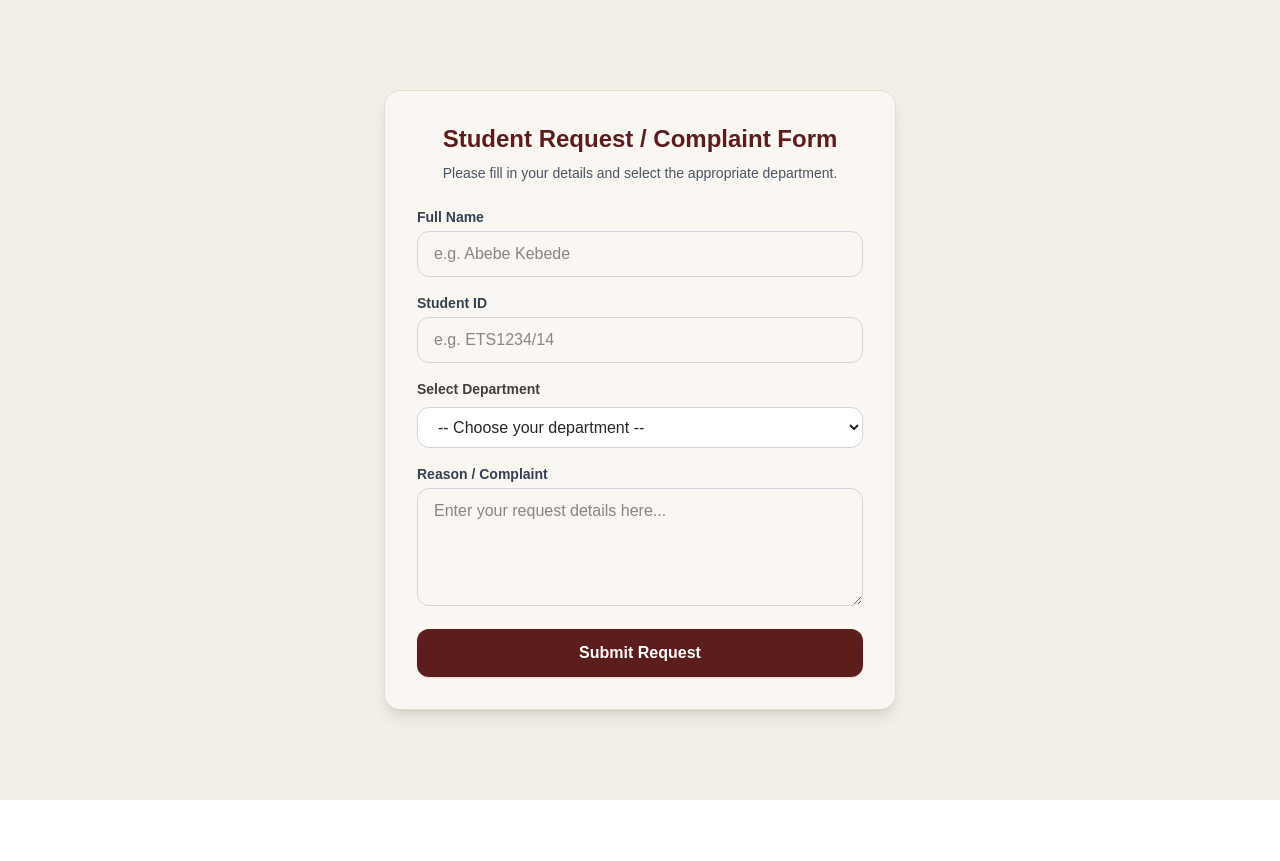
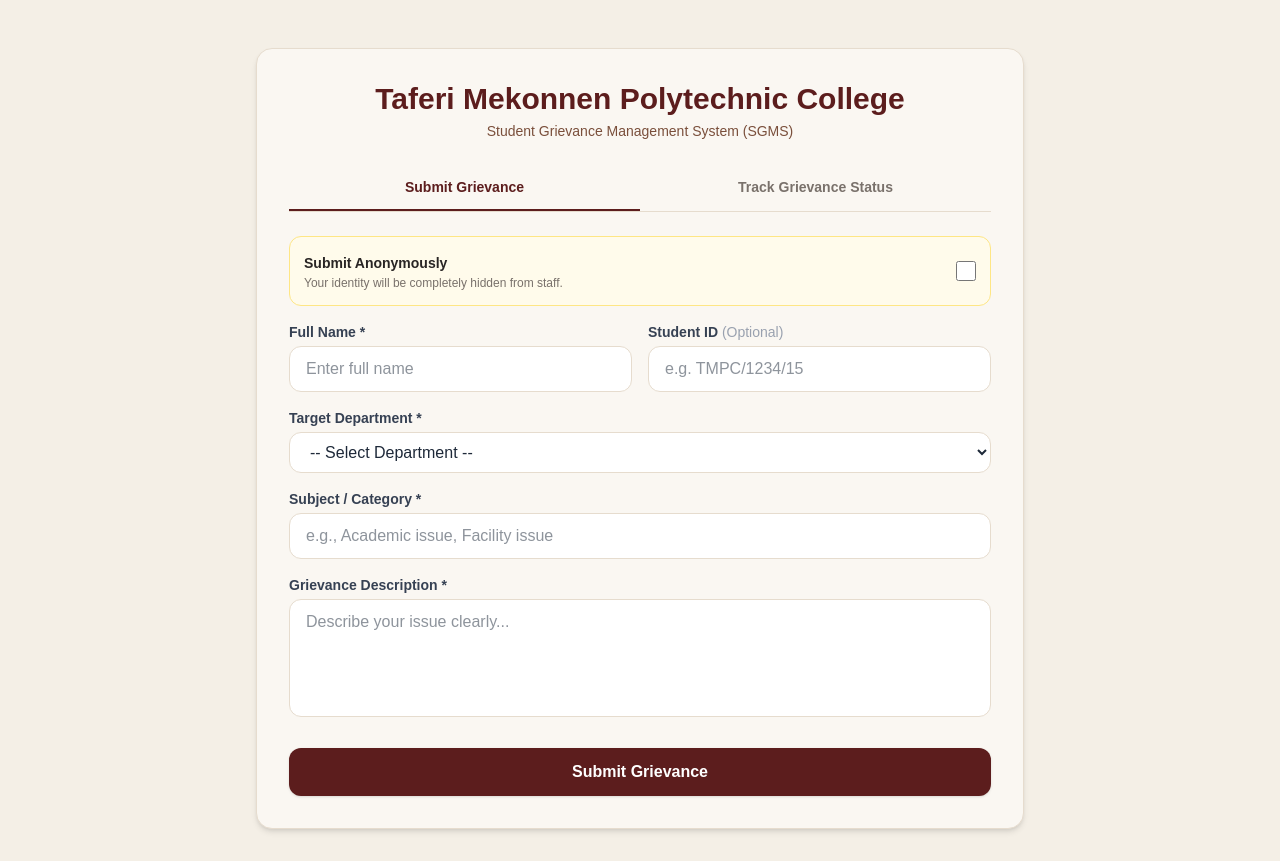
Before and after one commit to hiwotdemissiehiwina-netizen/SGMS, a Next.js app: page /student in a window 1280 px wide. Before the commit the page ends 800 px from the top, so only its background shows below. Built offline with nearby package versions, Linux system fonts and the light colour scheme; no server answers; the database is empty.

Commit message:
aligned with SGMS proposal requirements

```diff
--- a/app/student/page.tsx
+++ b/app/student/page.tsx
@@ -1,147 +1,209 @@
 'use client';
 
-import { useState, useEffect } from 'react';
+import { useState } from 'react';
 
-interface Department {
-  _id: string;
-  name: string;
-  code: string;
-}
+export default function StudentPortalPage() {
+  const [activeTab, setActiveTab] = useState<'submit' | 'track'>('submit');
 
-export default function StudentComplaintPage() {
-  const [departments, setDepartments] = useState<Department[]>([]);
+  // Form Data
   const [studentName, setStudentName] = useState('');
   const [studentId, setStudentId] = useState('');
-  const [reason, setReason] = useState('');
-  const [selectedDepartmentId, setSelectedDepartmentId] = useState('');
+  const [department, setDepartment] = useState('');
+  const [subject, setSubject] = useState('');
+  const [message, setMessage] = useState('');
+  const [isAnonymous, setIsAnonymous] = useState(false);
 
+  // States
   const [loading, setLoading] = useState(false);
-  const [message, setMessage] = useState<{ type: 'success' | 'error'; text: string } | null>(null);
+  const [generatedTicketId, setGeneratedTicketId] = useState('');
+  const [error, setError] = useState('');
 
-  // 1. Fetch departments for select dropdown
-  useEffect(() => {
-    const fetchDepartments = async () => {
-      try {
-        const res = await fetch('/api/departments');
-        const data = await res.json();
-        if (data.success || Array.isArray(data)) {
-          setDepartments(data.departments || data);
-        }
-      } catch (err) {
-        console.error('Failed to load departments:', err);
-      }
-    };
-    fetchDepartments();
-  }, []);
+  // Track State
+  const [searchTicketId, setSearchTicketId] = useState('');
+  const [trackedTicket, setTrackedTicket] = useState<any>(null);
+  const [searchLoading, setSearchLoading] = useState(false);
+  const [searchError, setSearchError] = useState('');
 
-  // 2. Handle form submission
+  // 1. Submit Grievance Function
   const handleSubmit = async (e: React.FormEvent) => {
     e.preventDefault();
-    setMessage(null);
-
-    if (!studentName || !studentId || !reason || !selectedDepartmentId) {
-      setMessage({ type: 'error', text: 'Please fill in all required fields.' });
-      return;
-    }
-
     setLoading(true);
+    setError('');
+    setGeneratedTicketId('');
 
     try {
-      const res = await fetch('/api/complaints', {
+      const res = await fetch('/api/student/tickets', {
         method: 'POST',
         headers: { 'Content-Type': 'application/json' },
         body: JSON.stringify({
-          studentName,
-          studentId,
-          reason,
-          departmentId: selectedDepartmentId,
+          studentName: isAnonymous ? 'Anonymous' : studentName,
+          studentId: isAnonymous ? 'N/A' : (studentId || 'N/A'),
+          department,
+          subject,
+          message,
+          isAnonymous,
         }),
       });
 
       const data = await res.json();
 
-      if (res.ok && data.success) {
-        setMessage({ type: 'success', text: 'Your request has been submitted successfully.' });
+      if (!res.ok) throw new Error(data.message || 'Failed to submit grievance');
+
+      setGeneratedTicketId(data.ticketId);
       setStudentName('');
       setStudentId('');
-        setReason('');
-        setSelectedDepartmentId('');
-      } else {
-        setMessage({ type: 'error', text: data.message || 'An error occurred. Please try again.' });
-      }
-    } catch (error) {
-      setMessage({ type: 'error', text: 'Unable to connect to the server.' });
+      setDepartment('');
+      setSubject('');
+      setMessage('');
+      setIsAnonymous(false);
+
+    } catch (err: any) {
+      setError(err.message || 'Something went wrong');
     } finally {
       setLoading(false);
     }
   };
 
+  // 2. Track Ticket Status Function
+  const handleTrack = async (e: React.FormEvent) => {
+    e.preventDefault();
+    if (!searchTicketId.trim()) return;
+
+    setSearchLoading(true);
+    setSearchError('');
+    setTrackedTicket(null);
+
+    try {
+      const res = await fetch(`/api/student/tickets?ticketId=${searchTicketId.trim()}`);
+      const data = await res.json();
+
+      if (!res.ok || !data.ticket) {
+        throw new Error(data.message || 'Ticket not found. Please check your Ticket ID.');
+      }
+
+      setTrackedTicket(data.ticket);
+    } catch (err: any) {
+      setSearchError(err.message);
+    } finally {
+      setSearchLoading(false);
+    }
+  };
+
   return (
-    <div className="min-h-screen bg-[#f4efe6] flex items-center justify-center p-4">
-      <div className="bg-[#faf7f2] border border-[#e6dcce] rounded-2xl shadow-lg p-8 max-w-lg w-full">
+    <main className="min-h-screen bg-[#f4efe6] p-4 md:p-8 flex justify-center items-start">
+      <div className="w-full max-w-3xl bg-[#faf7f2] border border-[#e6dcce] rounded-2xl shadow-md p-6 md:p-8 mt-4">
 
-        <h1 className="text-2xl font-bold text-[#5c1d1d] text-center mb-2">
-          Student Request / Complaint Form
+        {/* Title */}
+        <div className="text-center mb-6">
+          <h1 className="text-2xl md:text-3xl font-bold text-[#5c1d1d]">
+            Taferi Mekonnen Polytechnic College
           </h1>
-        <p className="text-sm text-gray-600 text-center mb-6">
-          Please fill in your details and select the appropriate department.
+          <p className="text-xs md:text-sm text-[#7a4f3b] font-medium mt-1">
+            Student Grievance Management System (SGMS)
           </p>
+        </div>
 
-        {message && (
-          <div
-            className={`p-4 rounded-xl mb-4 text-sm font-medium ${
-              message.type === 'success'
-                ? 'bg-green-100 text-green-800 border border-green-200'
-                : 'bg-red-100 text-red-800 border border-red-200'
+        {/* Tab Switcher */}
+        <div className="flex border-b border-[#e6dcce] mb-6">
+          <button
+            onClick={() => setActiveTab('submit')}
+            className={`flex-1 py-3 text-center font-bold text-sm transition border-b-2 ${
+              activeTab === 'submit'
+                ? 'border-[#5c1d1d] text-[#5c1d1d]'
+                : 'border-transparent text-stone-500 hover:text-stone-800'
             }`}
           >
-            {message.text}
+            Submit Grievance
+          </button>
+          <button
+            onClick={() => setActiveTab('track')}
+            className={`flex-1 py-3 text-center font-bold text-sm transition border-b-2 ${
+              activeTab === 'track'
+                ? 'border-[#5c1d1d] text-[#5c1d1d]'
+                : 'border-transparent text-stone-500 hover:text-stone-800'
+            }`}
+          >
+            Track Grievance Status
+          </button>
+        </div>
+
+        {/* TAB 1: SUBMIT GRIEVANCE */}
+        {activeTab === 'submit' && (
+          <div>
+            {generatedTicketId && (
+              <div className="mb-6 p-4 bg-green-50 border border-green-300 text-green-900 rounded-xl text-center">
+                <p className="font-bold text-lg">✅ Grievance Submitted Successfully!</p>
+                <p className="text-sm mt-1">Please save your unique Ticket ID to track progress:</p>
+                <div className="inline-block bg-white border border-green-400 px-4 py-2 rounded-lg font-mono text-xl font-extrabold text-[#5c1d1d] mt-2 shadow-sm select-all">
+                  {generatedTicketId}
+                </div>
+              </div>
+            )}
+
+            {error && (
+              <div className="mb-4 p-3 bg-red-100 border border-red-300 text-red-800 rounded-xl text-sm text-center">
+                {error}
               </div>
             )}
 
             <form onSubmit={handleSubmit} className="space-y-4">
-          {/* Student Name */}
+
+              {/* Anonymous Checkbox */}
+              <div className="bg-amber-50 border border-amber-200 p-3.5 rounded-xl flex items-center justify-between">
                 <div>
-            <label className="block text-sm font-semibold text-gray-700 mb-1">
-              Full Name
+                  <label htmlFor="anon" className="font-bold text-sm text-stone-800 cursor-pointer">
+                    Submit Anonymously
                   </label>
+                  <p className="text-xs text-stone-500">Your identity will be completely hidden from staff.</p>
+                </div>
                 <input
-              type="text"
-              value={studentName}
-              onChange={(e) => setStudentName(e.target.value)}
-              placeholder="e.g. Abebe Kebede"
-              className="w-full px-4 py-2.5 rounded-xl border border-gray-300 focus:outline-none focus:ring-2 focus:ring-[#5c1d1d]"
-              required
+                  id="anon"
+                  type="checkbox"
+                  checked={isAnonymous}
+                  onChange={(e) => setIsAnonymous(e.target.checked)}
+                  className="w-5 h-5 accent-[#5c1d1d] cursor-pointer"
                 />
               </div>
 
-          {/* Student ID */}
+              {!isAnonymous && (
+                <div className="grid grid-cols-1 md:grid-cols-2 gap-4">
                   <div>
-            <label className="block text-sm font-semibold text-gray-700 mb-1">
-              Student ID
+                    <label className="block text-sm font-semibold mb-1 text-gray-700">Full Name *</label>
+                    <input
+                      type="text"
+                      required={!isAnonymous}
+                      value={studentName}
+                      onChange={(e) => setStudentName(e.target.value)}
+                      placeholder="Enter full name"
+                      className="w-full px-4 py-2.5 border border-[#e6dcce] rounded-xl focus:outline-none focus:ring-2 focus:ring-[#5c1d1d] bg-white text-gray-800"
+                    />
+                  </div>
+
+                  <div>
+                    <label className="block text-sm font-semibold mb-1 text-gray-700">
+                      Student ID <span className="text-gray-400 font-normal">(Optional)</span>
                     </label>
                     <input
                       type="text"
                       value={studentId}
                       onChange={(e) => setStudentId(e.target.value)}
-              placeholder="e.g. ETS1234/14"
-              className="w-full px-4 py-2.5 rounded-xl border border-gray-300 focus:outline-none focus:ring-2 focus:ring-[#5c1d1d]"
-              required
+                      placeholder="e.g. TMPC/1234/15"
+                      className="w-full px-4 py-2.5 border border-[#e6dcce] rounded-xl focus:outline-none focus:ring-2 focus:ring-[#5c1d1d] bg-white text-gray-800"
                     />
                   </div>
+                </div>
+              )}
 
-          {/* Department Select */}
-          <div className="flex flex-col gap-2">
-  <label htmlFor="department" className="text-sm font-semibold text-stone-700">
-    Select Department
-  </label>
+              {/* Department Dropdown */}
+              <div>
+                <label className="block text-sm font-semibold mb-1 text-gray-700">Target Department *</label>
                 <select
-    id="department"
-    name="department"
                   required
-    className="px-4 py-2.5 rounded-xl border border-stone-300 focus:outline-none focus:ring-2 focus:ring-amber-800 bg-white text-stone-800"
+                  value={department}
+                  onChange={(e) => setDepartment(e.target.value)}
+                  className="w-full px-4 py-2.5 border border-[#e6dcce] rounded-xl focus:outline-none focus:ring-2 focus:ring-[#5c1d1d] bg-white text-gray-800"
                 >
-    <option value="">-- Choose your department --</option>
+                  <option value="">-- Select Department --</option>
                   <option value="Aesthetics">Aesthetics</option>
                   <option value="Electrical & Electronics">Electrical & Electronics</option>
                   <option value="ICT">ICT</option>
@@ -155,32 +217,115 @@ export default function StudentComplaintPage() {
                 </select>
               </div>
 
-          {/* Reason / Complaint Text */}
+              {/* Subject */}
               <div>
-            <label className="block text-sm font-semibold text-gray-700 mb-1">
-              Reason / Complaint
-            </label>
-            <textarea
-              rows={4}
-              value={reason}
-              onChange={(e) => setReason(e.target.value)}
-              placeholder="Enter your request details here..."
-              className="w-full px-4 py-2.5 rounded-xl border border-gray-300 focus:outline-none focus:ring-2 focus:ring-[#5c1d1d]"
+                <label className="block text-sm font-semibold mb-1 text-gray-700">Subject / Category *</label>
+                <input
+                  type="text"
                   required
+                  value={subject}
+                  onChange={(e) => setSubject(e.target.value)}
+                  placeholder="e.g., Academic issue, Facility issue"
+                  className="w-full px-4 py-2.5 border border-[#e6dcce] rounded-xl focus:outline-none focus:ring-2 focus:ring-[#5c1d1d] bg-white text-gray-800"
                 />
               </div>
 
-          {/* Submit Button */}
+              {/* Description */}
+              <div>
+                <label className="block text-sm font-semibold mb-1 text-gray-700">Grievance Description *</label>
+                <textarea
+                  required
+                  rows={4}
+                  value={message}
+                  onChange={(e) => setMessage(e.target.value)}
+                  placeholder="Describe your issue clearly..."
+                  className="w-full px-4 py-2.5 border border-[#e6dcce] rounded-xl focus:outline-none focus:ring-2 focus:ring-[#5c1d1d] bg-white text-gray-800 resize-none"
+                />
+              </div>
+
               <button
                 type="submit"
                 disabled={loading}
-            className="w-full bg-[#5c1d1d] hover:bg-[#471515] text-white font-bold py-3 rounded-xl transition duration-200 shadow disabled:opacity-50"
+                className="w-full bg-[#5c1d1d] hover:bg-[#471515] text-white py-3 rounded-xl font-bold transition shadow disabled:opacity-50 mt-2"
               >
-            {loading ? 'Submitting...' : 'Submit Request'}
+                {loading ? 'Submitting...' : 'Submit Grievance'}
+              </button>
+            </form>
+          </div>
+        )}
+
+        {/* TAB 2: TRACK STATUS BY TICKET ID */}
+        {activeTab === 'track' && (
+          <div>
+            <form onSubmit={handleTrack} className="flex gap-2 mb-6">
+              <input
+                type="text"
+                required
+                value={searchTicketId}
+                onChange={(e) => setSearchTicketId(e.target.value)}
+                placeholder="Enter Ticket ID (e.g. TMPC-8F32A)"
+                className="flex-1 px-4 py-3 border border-[#e6dcce] rounded-xl focus:outline-none focus:ring-2 focus:ring-[#5c1d1d] bg-white text-gray-800 uppercase font-mono"
+              />
+              <button
+                type="submit"
+                disabled={searchLoading}
+                className="bg-[#5c1d1d] text-white px-6 py-3 rounded-xl font-bold hover:bg-[#471515] transition disabled:opacity-50"
+              >
+                {searchLoading ? 'Searching...' : 'Search'}
               </button>
             </form>
 
+            {searchError && (
+              <div className="p-4 bg-red-100 border border-red-300 text-red-800 rounded-xl text-center text-sm">
+                {searchError}
+              </div>
+            )}
+
+            {trackedTicket && (
+              <div className="bg-white border border-[#e6dcce] rounded-xl p-5 shadow-sm space-y-4">
+                <div className="flex justify-between items-start">
+                  <div>
+                    <span className="text-xs text-stone-400 font-mono block">Ticket ID: {trackedTicket.ticketId}</span>
+                    <h3 className="font-bold text-gray-800 text-lg">{trackedTicket.subject}</h3>
+                    <p className="text-xs text-gray-500 mt-1">Department: <b>{trackedTicket.department}</b></p>
+                  </div>
+                  <span className={`px-3 py-1.5 rounded-full text-xs font-bold ${
+                    trackedTicket.status === 'Resolved' ? 'bg-green-100 text-green-800 border border-green-300' :
+                    trackedTicket.status === 'In Progress' ? 'bg-yellow-100 text-yellow-800 border border-yellow-300' :
+                    'bg-red-100 text-red-800 border border-red-300'
+                  }`}>
+                    {trackedTicket.status}
+                  </span>
+                </div>
+
+                <div className="bg-stone-50 p-3 rounded-lg border border-stone-200">
+                  <p className="text-xs font-semibold text-stone-500 mb-1">Grievance Details:</p>
+                  <p className="text-sm text-stone-700 whitespace-pre-line">{trackedTicket.message}</p>
+                </div>
+
+                {/* Staff Responses */}
+                {trackedTicket.responses && trackedTicket.responses.length > 0 && (
+                  <div className="mt-4 border-t pt-3">
+                    <h4 className="font-bold text-sm text-[#5c1d1d] mb-2">Official Responses:</h4>
+                    <div className="space-y-2">
+                      {trackedTicket.responses.map((res: any, index: number) => (
+                        <div key={index} className="bg-amber-50 border border-amber-200 p-3 rounded-lg text-sm">
+                          <div className="flex justify-between text-xs text-stone-500 mb-1">
+                            <span><b>{res.responderName || 'Department Staff'}</b></span>
+                            <span>{new Date(res.createdAt).toLocaleDateString()}</span>
+                          </div>
+                          <p className="text-stone-800">{res.message}</p>
+                        </div>
+                      ))}
                     </div>
                   </div>
+                )}
+              </div>
+            )}
+          </div>
+        )}
+
+      </div>
+    </main>
   );
 }
--- /dev/null
+++ b/app/student/tickets/route.ts
@@ -0,0 +1,51 @@
+import { NextResponse } from 'next/server';
+import connectDB from '@/lib/mongodb'; // የትክክለኛ አድራሻህን ተጠቀም
+import Grievance from '@/models/Grievance';
+
+// 1. POST: አዲስ Ticket ID ፈጥሮ ቅሬታ ማስገባት
+export async function POST(req: Request) {
+  try {
+    await connectDB();
+    const body = await req.json();
+
+    // 5-digit ራንደም ኮድ ማመንጨት (ለምሳሌ TMPC-8F32A)
+    const randomCode = Math.random().toString(36).substring(2, 7).toUpperCase();
+    const ticketId = `TMPC-${randomCode}`;
+
+    const newGrievance = await Grievance.create({
+      ...body,
+      ticketId,
+    });
+
+    return NextResponse.json({
+      success: true,
+      ticketId: newGrievance.ticketId
+    }, { status: 201 });
+
+  } catch (error: any) {
+    return NextResponse.json({ success: false, message: error.message }, { status: 500 });
+  }
+}
+
+// 2. GET: በ Ticket ID መፈለግ
+export async function GET(req: Request) {
+  try {
+    await connectDB();
+    const { searchParams } = new URL(req.url);
+    const ticketId = searchParams.get('ticketId');
+
+    if (!ticketId) {
+      return NextResponse.json({ success: false, message: 'Ticket ID is required' }, { status: 400 });
+    }
+
+    const ticket = await Grievance.findOne({ ticketId });
+
+    if (!ticket) {
+      return NextResponse.json({ success: false, message: 'Ticket not found' }, { status: 404 });
+    }
+
+    return NextResponse.json({ success: true, ticket });
+  } catch (error: any) {
+    return NextResponse.json({ success: false, message: error.message }, { status: 500 });
+  }
+}
--- a/models/Grievance.js
+++ b/models/Grievance.js
@@ -1,18 +1,45 @@
-import mongoose, { Schema } from 'mongoose';
+import mongoose from 'mongoose';
 
-const grievanceSchema = new Schema(
-  {
-    studentName: { type: String, required: true },
-    studentId: { type: String, required: true },
-    reason: { type: String, required: true },
-    status: { type: String, default: 'pending' },
-    departmentId: {
-      type: Schema.Types.ObjectId,
-      ref: 'Department',
-      required: true
-    },
+const GrievanceSchema = new mongoose.Schema({
+  ticketId: {
+    type: String,
+    required: true,
+    unique: true
   },
-  { timestamps: true }
-);
+  studentName: {
+    type: String,
+    default: 'Anonymous'
+  },
+  studentId: {
+    type: String,
+    default: 'N/A'
+  },
+  department: {
+    type: String,
+    required: true
+  },
+  subject: {
+    type: String,
+    required: true
+  },
+  message: {
+    type: String,
+    required: true
+  },
+  isAnonymous: {
+    type: Boolean,
+    default: false
+  },
+  status: {
+    type: String,
+    enum: ['Pending', 'In Progress', 'Resolved'],
+    default: 'Pending'
+  },
+  responses: [{
+    responderName: String,
+    message: String,
+    createdAt: { type: Date, default: Date.now }
+  }]
+}, { timestamps: true });
 
-export default mongoose.models.Grievance || mongoose.model('Grievance', grievanceSchema);
+export default mongoose.models.Grievance || mongoose.model('Grievance', GrievanceSchema);
```
Lines whose indentation alone changed are shown as unchanged.
